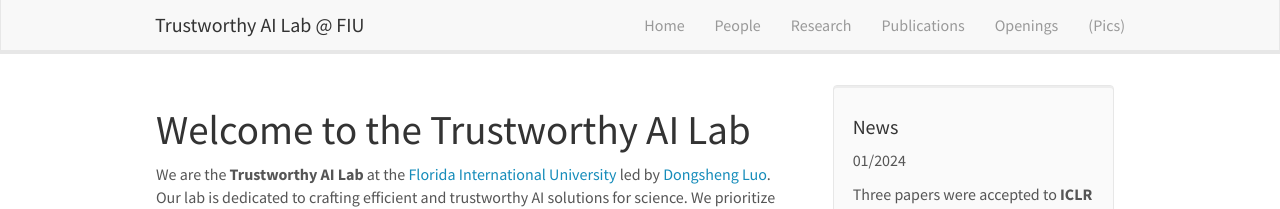
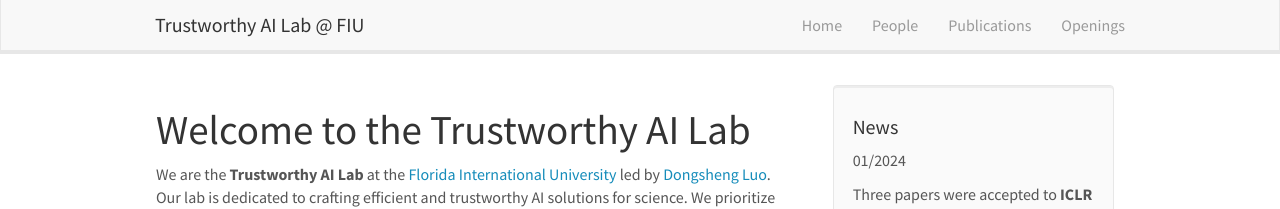
Before and after one commit to trustai4s-lab/trustai4s-lab.github.io, a Jekyll site: the page built from _pages/home.md, in a window 1280 px wide. Shown: the top 209 px of the page. Built offline with Jekyll 4.4.1, drawn with Linux system fonts in a browser that asks for light colours; nearby versions of some CDN libraries.

Commit message:
Update header.html

```diff
--- a/_includes/header.html
+++ b/_includes/header.html
@@ -14,10 +14,8 @@
 	  <ul class="nav navbar-nav navbar-right">
 		<li><a href="{{ site.url }}{{ site.baseurl }}/">Home</a></li>
 		<li><a href="{{ site.url }}{{ site.baseurl }}/people">People</a></li>
-		<li><a href="{{ site.url }}{{ site.baseurl }}/research">Research</a></li>
 		<li><a href="{{ site.url }}{{ site.baseurl }}/publications">Publications</a></li>
 		<li><a href="{{ site.url }}{{ site.baseurl }}/openings">Openings</a></li>
-		<li><a href="{{ site.url }}{{ site.baseurl }}/pictures">(Pics)</a></li>
 	  </ul>
 	</div>
   </div>
```
